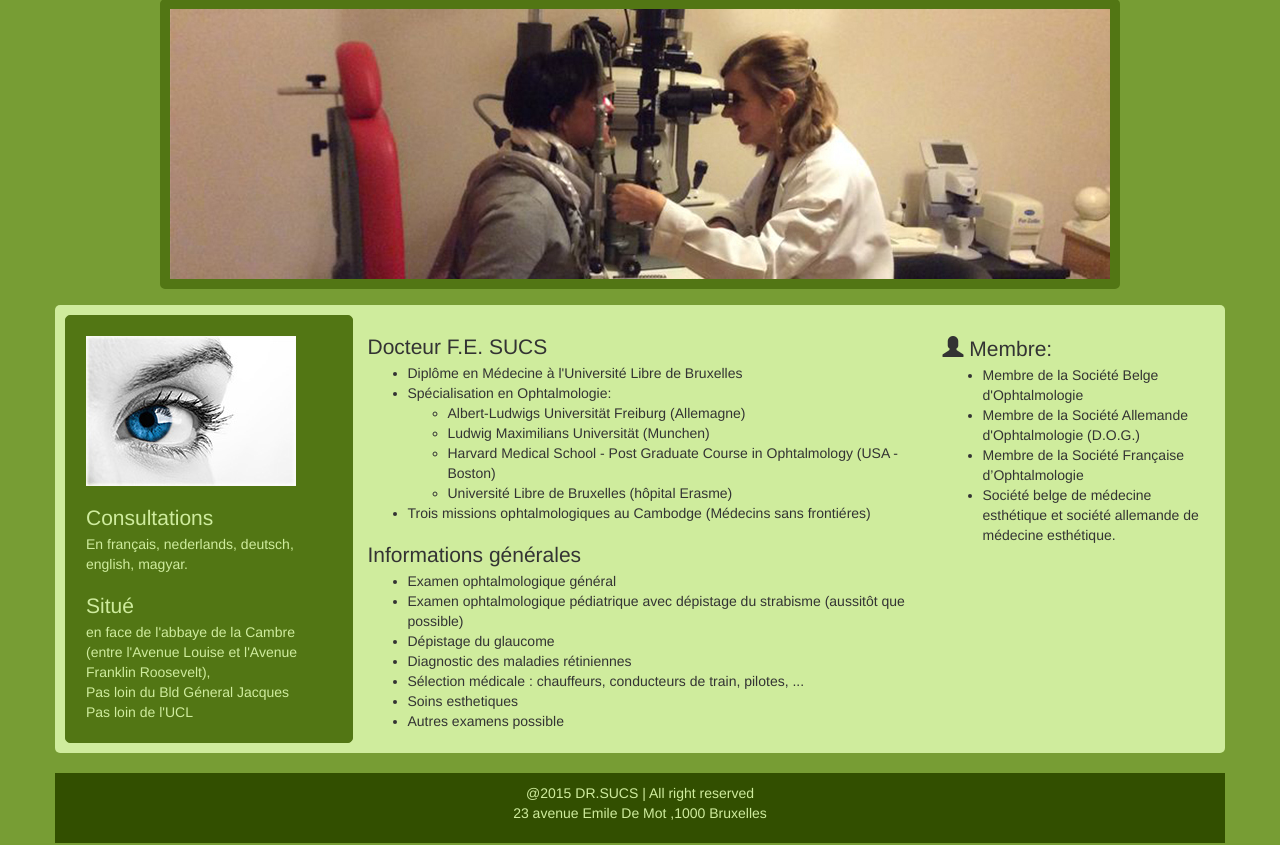
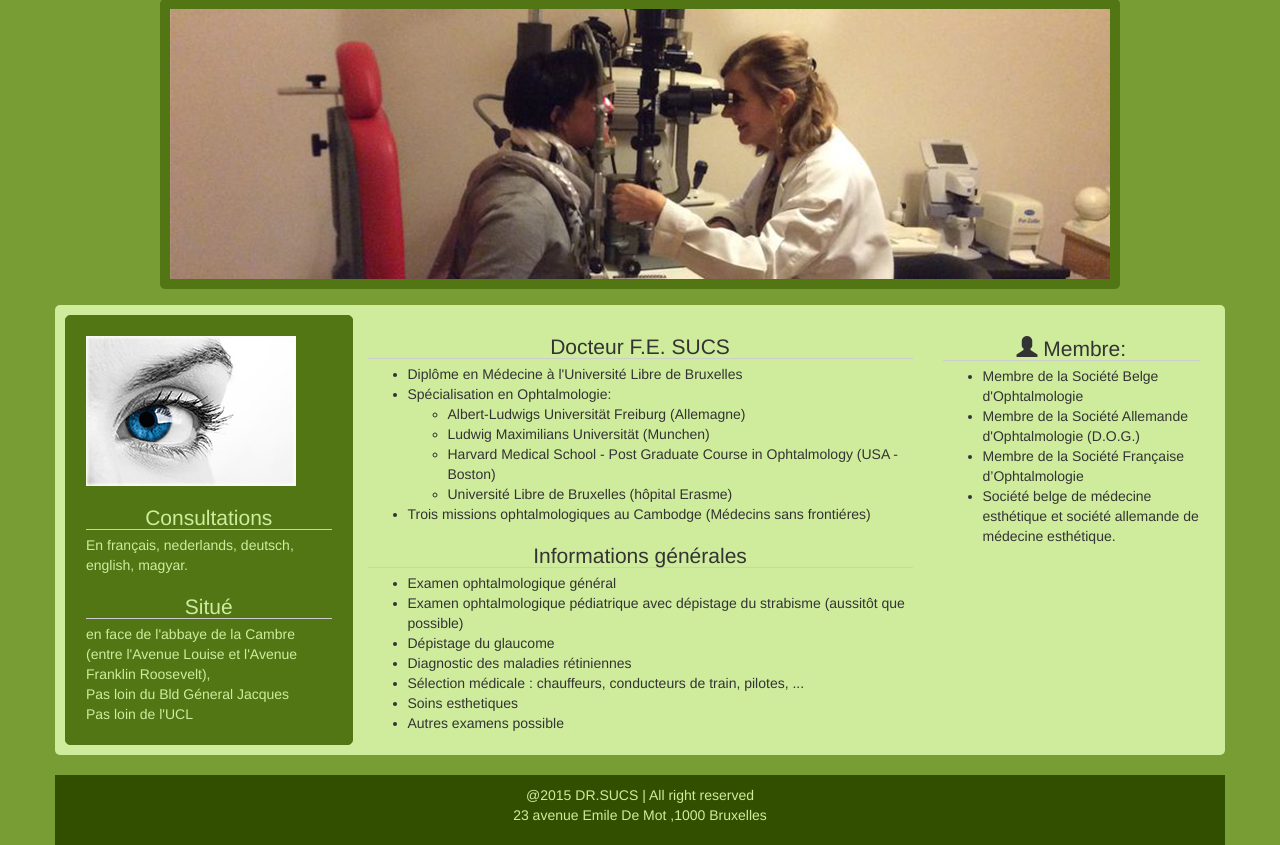
Before and after one commit to renxianghaut/dr_sucs, a PHP site: page / in a window 1280 px wide. Shown: the part 246-1091 px from the top of the page. Run offline with PHP 8.4, Linux system fonts and the light colour scheme.

Commit message:
nouvelles photos

```diff
--- a/css/index.css
+++ b/css/index.css
@@ -1,6 +1,8 @@
 h2 {
 	font-size:1.5em;
 	margin-bottom:5px;
+    text-align: center;
+    border-bottom: 1px #cdcdcd solid;
 }
 #content {
 	padding:30px 0;
@@ -16,4 +18,8 @@ h2 {
     border-radius: 5px;
     background: #527614;
     color: #cfec9e;
+
 }
+#txtspan {
+    font-size:1em;
+}
```
Also changed, not shown: img/coin.jpg (added), img/lunette.jpg (added), img/unnamed.jpg (added).
